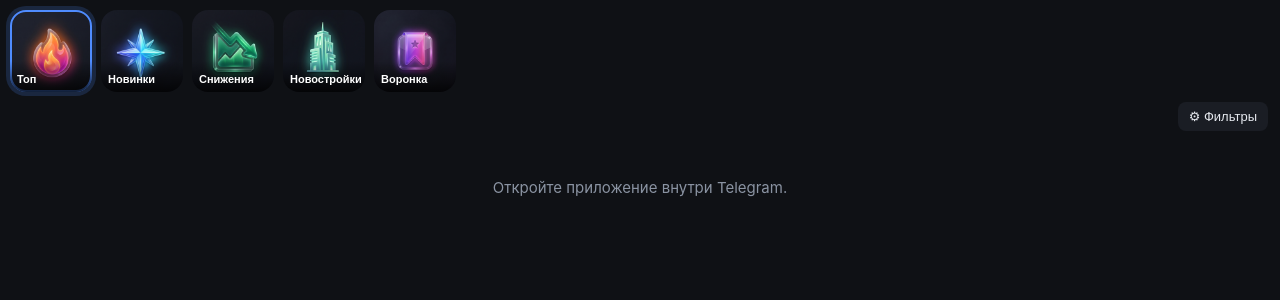
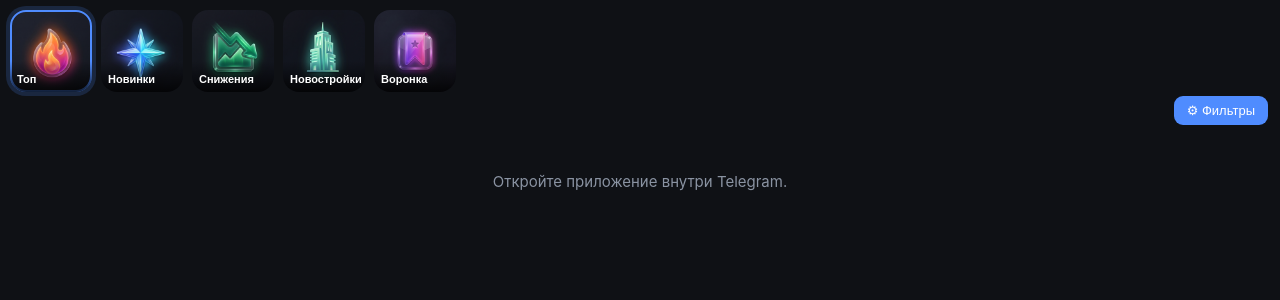
Before and after one commit to webmit11/idealista, a FastAPI app: page /app in a window 1280 px wide. Shown: the top 300 px of the page. Run offline with FastAPI, Linux system fonts and the light colour scheme; some libraries are stand-ins or nearby versions.

Commit message:
Keep filter button visible: sticky topbar + accent style
The Filter button lived in a non-sticky bar that scrolled under the
sticky tiles. Wrap tiles+bar in one sticky topbar and make the button
accent-colored so it stays visible on all Telegram themes.

Co-Authored-By: Claude Opus 4.8 <noreply@anthropic.com>

```diff
--- a/app/templates/miniapp.html
+++ b/app/templates/miniapp.html
@@ -19,7 +19,8 @@
     * { box-sizing: border-box; -webkit-tap-highlight-color: transparent; }
     body { margin: 0; background: var(--bg); color: var(--text);
            font: 15px/1.4 -apple-system, BlinkMacSystemFont, "Segoe UI", Roboto, sans-serif; }
-    .tabs { display: flex; gap: 9px; padding: 10px; overflow-x: auto; position: sticky; top: 0; background: var(--bg); z-index: 5; scrollbar-width: none; }
+    .topbar { position: sticky; top: 0; background: var(--bg); z-index: 5; }
+    .tabs { display: flex; gap: 9px; padding: 10px 10px 4px; overflow-x: auto; scrollbar-width: none; }
     .tabs::-webkit-scrollbar { display: none; }
     .cat { position: relative; flex: 0 0 auto; width: 82px; height: 82px; border: none; padding: 0;
            border-radius: 16px; background: #15171c center/cover no-repeat; overflow: hidden; cursor: pointer; }
@@ -28,7 +29,7 @@
     .cat.active { outline: 2px solid var(--btn); outline-offset: -2px; box-shadow: 0 0 0 4px rgba(79,140,255,.18); }
     .bar { display: flex; align-items: center; justify-content: space-between; padding: 0 12px 6px; }
     .meta { color: var(--hint); font-size: 12px; }
-    .ghost { background: var(--sec); color: var(--text); border: none; border-radius: 8px; padding: 7px 11px; font-size: 13px; }
+    .ghost { background: var(--btn); color: var(--btn-text); border: none; border-radius: 9px; padding: 7px 13px; font-size: 13px; font-weight: 500; }
     .card { display: flex; gap: 10px; background: var(--sec); border-radius: 12px; margin: 8px 10px; padding: 10px; }
     .card img { width: 96px; height: 72px; object-fit: cover; border-radius: 8px; background: #11141a; flex: none; }
     .card .body { min-width: 0; flex: 1; }
@@ -76,10 +77,12 @@
   </style>
 </head>
 <body>
-  <div class="tabs" id="tabs"></div>
-  <div class="bar">
-    <span class="meta" id="meta">Загрузка…</span>
-    <button class="ghost" id="filterBtn">⚙ Фильтры</button>
+  <div class="topbar" id="topbar">
+    <div class="tabs" id="tabs"></div>
+    <div class="bar">
+      <span class="meta" id="meta">Загрузка…</span>
+      <button class="ghost" id="filterBtn">⚙ Фильтры</button>
+    </div>
   </div>
   <div id="trialBanner"></div>
   <div id="chips"></div>
@@ -381,7 +384,7 @@
   }
 
   function showPaywall() {
-    $('tabs').style.display = 'none'; $('paywall').classList.add('open');
+    $('topbar').style.display = 'none'; $('paywall').classList.add('open');
     $('paywallText').textContent = `${ME.price_stars} ⭐ за ${ME.period_days} дней доступа ко всей аналитике.`;
   }
 
@@ -416,7 +419,7 @@
   }
 
   async function startApp() {
-    $('paywall').classList.remove('open'); $('tabs').style.display = 'flex';
+    $('paywall').classList.remove('open'); $('topbar').style.display = '';
     $('trialBanner').innerHTML = ME.trial
       ? `<div style="margin:0 10px 6px; background:#16243a; color:#9cc2ff; border-radius:9px; padding:8px 11px; font-size:13px; display:flex; justify-content:space-between; align-items:center; gap:8px;">
            🎁 Пробный доступ${ME.until ? ' до ' + new Date(ME.until).toLocaleString('ru-RU', { day: 'numeric', month: 'short', hour: '2-digit', minute: '2-digit' }) : ''}
```
